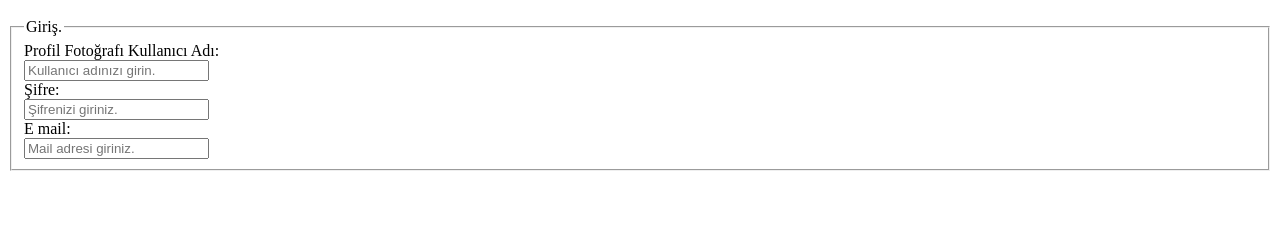
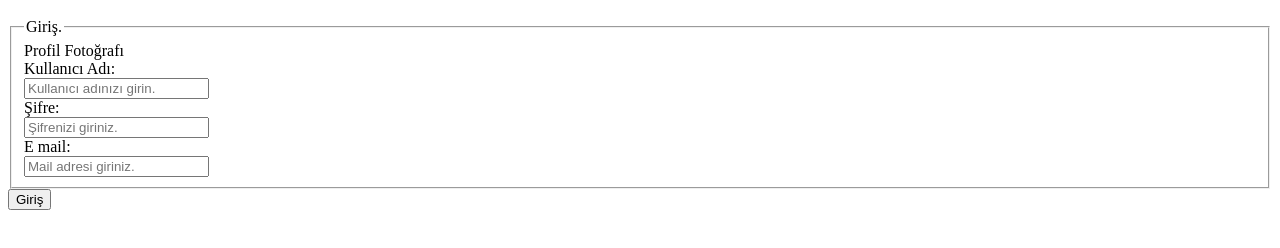
Before and after one commit to grkmbasaran/grkmbasaran.github.io, a plain HTML site: page index.html in a window 1280 px wide. Shown: the part 48-296 px from the top of the page. Drawn offline with Linux system fonts and the light colour scheme.

Commit message:
giriş butonu

```diff
--- a/index.html
+++ b/index.html
@@ -12,7 +12,7 @@
             <legend>
                 Giriş.
             </legend>
-            <label class="form1" for="profilimg">Profil Fotoğrafı</label>
+            <label class="form1" for="profilimg">Profil Fotoğrafı</label><br>
             <label class="form1" for="kadi">Kullanıcı Adı:</label><br>
             <input class="form1" placeholder="Kullanıcı adınızı girin." maxlength="6" id="kadi" type="text" > <br>
             <label class="form1" for="sifre">Şifre:</label><br>
@@ -20,6 +20,7 @@
             <label class="form1" for="eposta">E mail:</label><br>
             <input class="form1" placeholder="Mail adresi giriniz." maxlength="6" id="mail" type="text">
         </fieldset>
+            <input type="submit" value="Giriş" >
         </form>
 
     </body>
```
